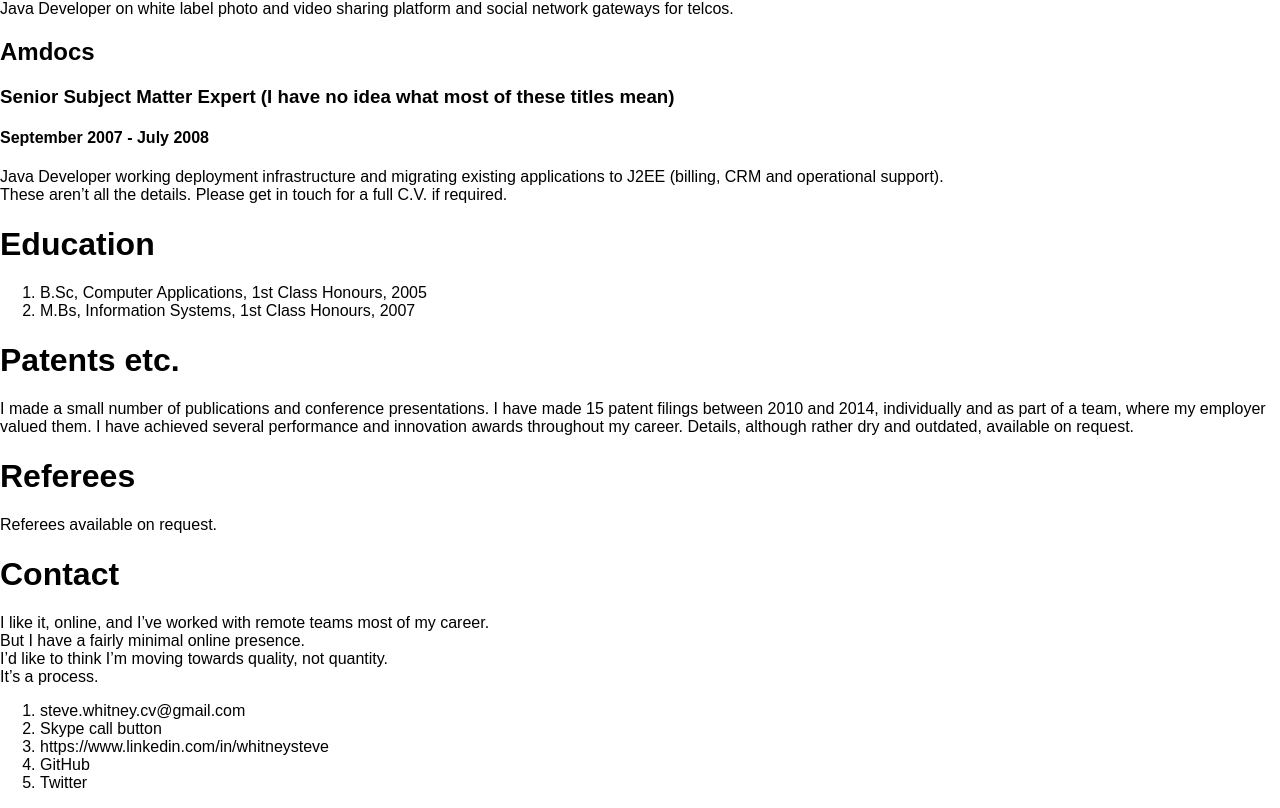
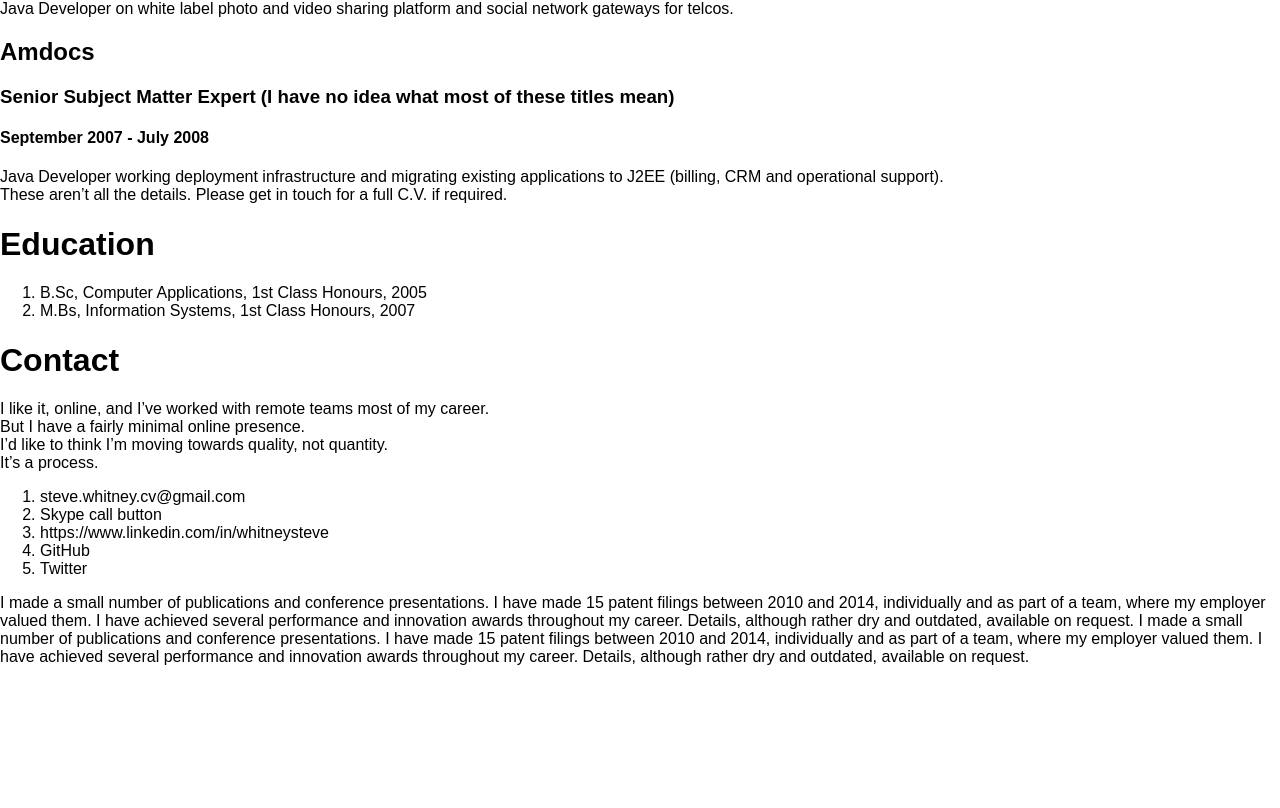
Before and after one commit to whitneysteve/resume, a React (Create React App) app: page / in a window 1280 px wide. Shown: the part 1747-2555 px from the top of the page. After the commit the page ends 2413 px from the top, so only its background shows below. Built offline with nearby package versions, Linux system fonts and the light colour scheme.

Commit message:
reader_mode

```diff
--- a/public/index.html
+++ b/public/index.html
@@ -18,9 +18,20 @@
     <title>Stephen Whitney</title>
   </head>
   <body>
-    <noscript>
-      You need to enable JavaScript to run this app.
-    </noscript>
-    <div id="root"></div>
+      <div>
+        <noscript>
+          Enable javascript to view this page.
+        </noscript>
+        <div id="root"></div>
+        <!-- This is here to trigger iOS reading mode. -->
+        <div className="Section" id="publications">
+          I made a small number of publications and conference presentations. I have made 15 patent
+          filings between 2010 and 2014, individually and as part of a team, where my employer valued them.
+          I have achieved several performance and innovation awards throughout my career. Details, although
+          rather dry and outdated, available on request. I made a small number of publications and conference
+          presentations. I have made 15 patent filings between 2010 and 2014, individually and as part of a team,
+          where my employer valued them. I have achieved several performance and innovation awards throughout my career. Details, although rather dry and outdated, available on request.
+        </div>
+      </div>
   </body>
 </html>
--- a/src/app/App.js
+++ b/src/app/App.js
@@ -156,19 +156,6 @@
             <li>M.Bs, Information Systems, 1st Class Honours, 2007</li>
           </ol>
         </div>
-        <div className="Section" id="publications">
-          <h1>Patents etc.</h1>
-          <div>
-            I made a small number of publications and conference presentations. I have made 15 patent
-            filings between 2010 and 2014, individually and as part of a team, where my employer valued them.
-            I have achieved several performance and innovation awards throughout my career. Details, although
-            rather dry and outdated, available on request.
-          </div>
-        </div>
-        <div className="Section" id="referees">
-          <h1>Referees</h1>
-          <div>Referees available on request.</div>
-        </div>
         <div className="Section" id="contact">
           <h1>Contact</h1>
           <div>
```
Also changed, not shown: 3 other files (tests, documents, lock files or other folders).
